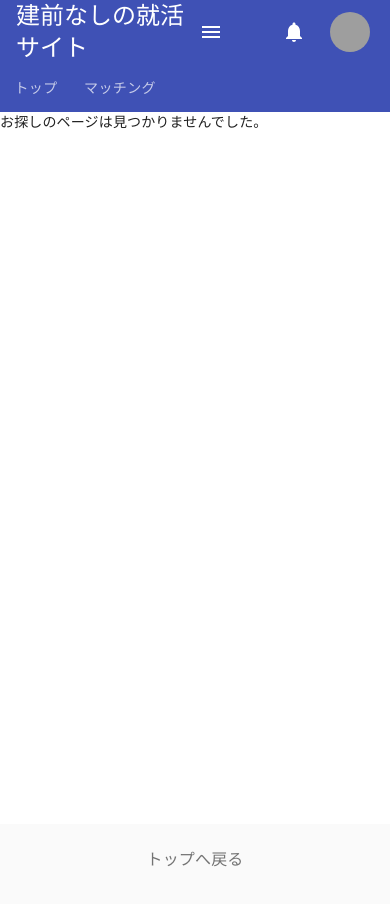
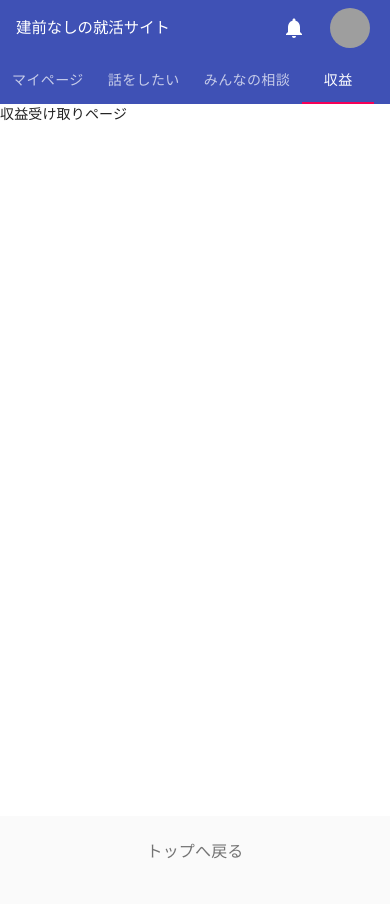
Before and after one commit to Tsutomu-Ikeda/trigger, a React (Create React App) app in the folder front/: page /money in a window 390 px wide. Built offline with nearby package versions, Linux system fonts and the light colour scheme; grey boxes are pictures that could not be loaded.

Commit message:
トップページから見えるページの構成を追加

```diff
--- a/front/src/App.tsx
+++ b/front/src/App.tsx
@@ -16,6 +16,8 @@ import NotFound from "./views/NotFound";
 
 import Top from "./views/Top";
 import Matching from "./views/Matching";
+import Listen from "./views/Listen";
+import Money from "./views/Money";
 
 import Header from './components/Header';
 
@@ -50,20 +52,22 @@ const routes = [{
 }, {
   path: "/matching",
   component: Matching,
+}, {
+  path: "/listen",
+  component: Listen,
+}, {
+  path: "/money",
+  component: Money,
 }];
 
 export default function App() {
   const classes = useStyles();
-  const [mobileOpen, setMobileOpen] = React.useState(false);
-  const handleDrawerToggle = () => {
-    setMobileOpen(!mobileOpen);
-  };
 
   return (
     <React.Fragment>
       <CssBaseline />
       <Router>
-        <Header onDrawerToggle={handleDrawerToggle} />
+        <Header />
 
         <div className={classes.app}>
           <main className={classes.main}>
--- a/front/src/components/Header.tsx
+++ b/front/src/components/Header.tsx
@@ -3,9 +3,7 @@ import React from 'react';
 import AppBar from '@material-ui/core/AppBar';
 import Avatar from '@material-ui/core/Avatar';
 import Grid from '@material-ui/core/Grid';
-import Hidden from '@material-ui/core/Hidden';
 import IconButton from '@material-ui/core/IconButton';
-import MenuIcon from '@material-ui/icons/Menu';
 import NotificationsIcon from '@material-ui/icons/Notifications';
 import Tab from '@material-ui/core/Tab';
 import Tabs from '@material-ui/core/Tabs';
@@ -40,40 +38,43 @@ const styles = (theme: Theme) =>
     button: {
       borderColor: lightColor,
     },
+    headerTitle: {
+      [theme.breakpoints.down('xs')]: {
+        fontSize: '1.1em'
+      }
+    },
   });
 
+const routes = [{
+  path: "/",
+  label: "マイページ",
+}, {
+  path: "/matching",
+  label: "話をしたい",
+}, {
+  path: "/listen",
+  label: "みんなの相談",
+}, {
+  path: "/money",
+  label: "収益",
+}];
+
 interface HeaderProps extends WithStyles<typeof styles> {
-  onDrawerToggle: () => void;
 }
 
 function Header(props: HeaderProps) {
-  const { classes, onDrawerToggle } = props;
+  const { classes } = props;
   const location = useLocation();
-
   return (
-    <React.Fragment>
+    <>
       <AppBar color="primary" position="sticky" elevation={0}>
         <Toolbar>
           <Grid container alignItems="center" spacing={1}>
             <Grid item xs>
-              <Typography color="inherit" variant="h5" component="h1">
-                建前なしの就活サイト
-              </Typography>
+              <Typography color="inherit" variant="h5" component="h1" className={classes.headerTitle}>建前なしの就活サイト</Typography>
             </Grid>
           </Grid>
           <Grid container spacing={1} alignItems="center">
-            <Hidden smUp>
-              <Grid item>
-                <IconButton
-                  color="inherit"
-                  aria-label="open drawer"
-                  onClick={onDrawerToggle}
-                  className={classes.menuButton}
-                >
-                  <MenuIcon />
-                </IconButton>
-              </Grid>
-            </Hidden>
             <Grid item xs />
             <Grid item>
               <Tooltip title="Alerts • No alerts">
@@ -98,11 +99,12 @@ function Header(props: HeaderProps) {
         elevation={0}
       >
         <Tabs value={location.pathname} textColor="inherit">
-          <Tab textColor="inherit" label="トップ" value="/" href="/" />
-          <Tab textColor="inherit" label="マッチング" value="/matching" href="/matching" />
+          {routes.map((item) => (
+            <Tab textColor="inherit" label={item.label} value={item.path} href={item.path} key={item.path} />
+          ))}
         </Tabs>
       </AppBar>
-    </React.Fragment>
+    </>
   );
 }
 
--- /dev/null
+++ b/front/src/views/Listen.tsx
@@ -0,0 +1,9 @@
+import React from "react";
+
+export default function Matching() {
+  return (
+    <div>
+        相談検索ページ
+    </div>
+  );
+}
--- /dev/null
+++ b/front/src/views/Money.tsx
@@ -0,0 +1,9 @@
+import React from "react";
+
+export default function Matching() {
+  return (
+    <div>
+        収益受け取りページ
+    </div>
+  );
+}
--- a/front/src/views/Top.tsx
+++ b/front/src/views/Top.tsx
@@ -1,9 +1,11 @@
 import React from "react";
+import Typography from "@material-ui/core/Typography";
 
 export default function NotFound() {
   return (
     <div>
-      トップページ
+      <Typography color="inherit" variant="h5" component="h2">面談予定</Typography>
+      <Typography color="inherit" variant="h5" component="h2">取引履歴</Typography>
     </div>
   );
 }
```
